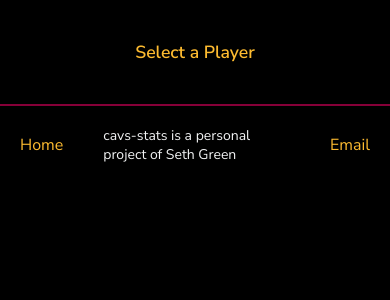
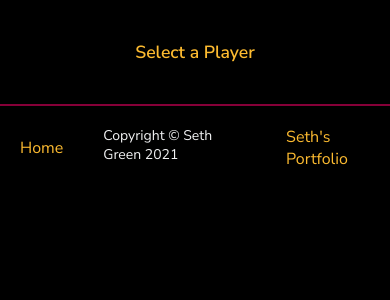
Before and after one commit to wsethgreen/cavs-stats, a Flask app: template templates/base.html in a window 390 px wide. Shown: the part 78-378 px from the top of the page. Run offline with Flask 2, Linux system fonts and the light colour scheme; the template is opened without the code that fills it, so the values that code supplies are empty; parts of the project's set-up code (start-up, migrations or seed data) failed here and were passed over.

Commit message:
Added notes to code and other minor changes to footer

```diff
--- a/app.py
+++ b/app.py
@@ -2,16 +2,20 @@ from flask import Flask, render_template, redirect, url_for, request
 from player_data_calcs import cavs_stats
 from cavs_data_calcs import results_df, cavs_ppg, opp_ppg, cavs_record
 
+# Create App
 app = Flask(__name__)
 
+# Create the route of the home page for the app
 @app.route('/', methods = ["POST", "GET"])
 def index():
-
+    # Create a variable which transforms the Cavs' team results
+    # from a dataframe to html
     html_results_df = results_df.to_html(classes='results_df__table', header="true", index=False)
 
     return render_template('index.html', cavs_stats=cavs_stats, html_results_df=html_results_df,
                            cavs_record=cavs_record, cavs_ppg=cavs_ppg, opp_ppg=opp_ppg)
 
+# Create the route of the 'players' page for the app
 @app.route('/players/<key>', methods = ["POST", "GET"])
 def table(key):
 
--- a/player_data_mining.py
+++ b/player_data_mining.py
@@ -26,7 +26,7 @@ def extract_data(json_data):
 
 # API to pull player stats
 
-base_url = 'https://www.balldontlie.io/api/v1/stats?seasons[]=2020&player_ids[]='
+base_url = 'https://www.balldontlie.io/api/v1/stats?seasons[]=2020&per_page[]=100&player_ids[]='
 
 # Cavs players IDs
 
@@ -50,6 +50,10 @@ cavs_dict = {9: {'name': 'Jarrett Allen', 'stats':{}},
 
 # Pull Cavs stats using the base API and player IDs. Store data in a list.
 
+# Uncomment below to see the status of the API call
+#players_status_test = [requests.get(base_url + str(player_id)) for player_id in cavs_dict]
+#print(players_status_test[0].status_code)
+
 players = [requests.get(base_url + str(player_id)).json() for player_id in cavs_dict]
 
 player_stats =[extract_data(player) for player in players]
--- a/static/css/main.css
+++ b/static/css/main.css
@@ -317,11 +317,15 @@
     .selected__players__link {
         font-size: 0.8em;
         padding: 5px;
+        margin-top: auto;
+        margin-bottom: auto;
     }
 
     .players__link {
         font-size: 0.7em;
         padding: 5px;
+        margin-top: auto;
+        margin-bottom: auto;
     }
 
     .misc__header {
--- a/team_data_mining.py
+++ b/team_data_mining.py
@@ -27,7 +27,11 @@ def extract_data(json_data):
 
 # API to pull game stats
 
-team_data_url = 'https://www.balldontlie.io/api/v1/games?seasons[]=2020&team_ids[]=6'
+team_data_url = 'https://www.balldontlie.io/api/v1/games?seasons[]=2020&team_ids[]=6&per_page[]=100'
+
+# Uncomment below to see the status of the API call
+#status_test = requests.get(team_data_url)
+#print(status_test.status_code)
 
 # Extract cavs team data
 
--- a/templates/base.html
+++ b/templates/base.html
@@ -35,8 +35,8 @@
 
     <footer class='footer__container'>
         <a href="/" class='footer__link'>Home</a>
-        <p class='footer__text'>cavs-stats is a personal project of Seth Green</p>
-        <a href="mailto:wsethgreen@gmail.com" class='footer__link'>Email</a>
+        <p class='footer__text'>Copyright © Seth Green 2021</p>
+        <a href="https://www.seth.green/" class='footer__link'>Seth's Portfolio</a>
     </footer>
 
 </body>
```
